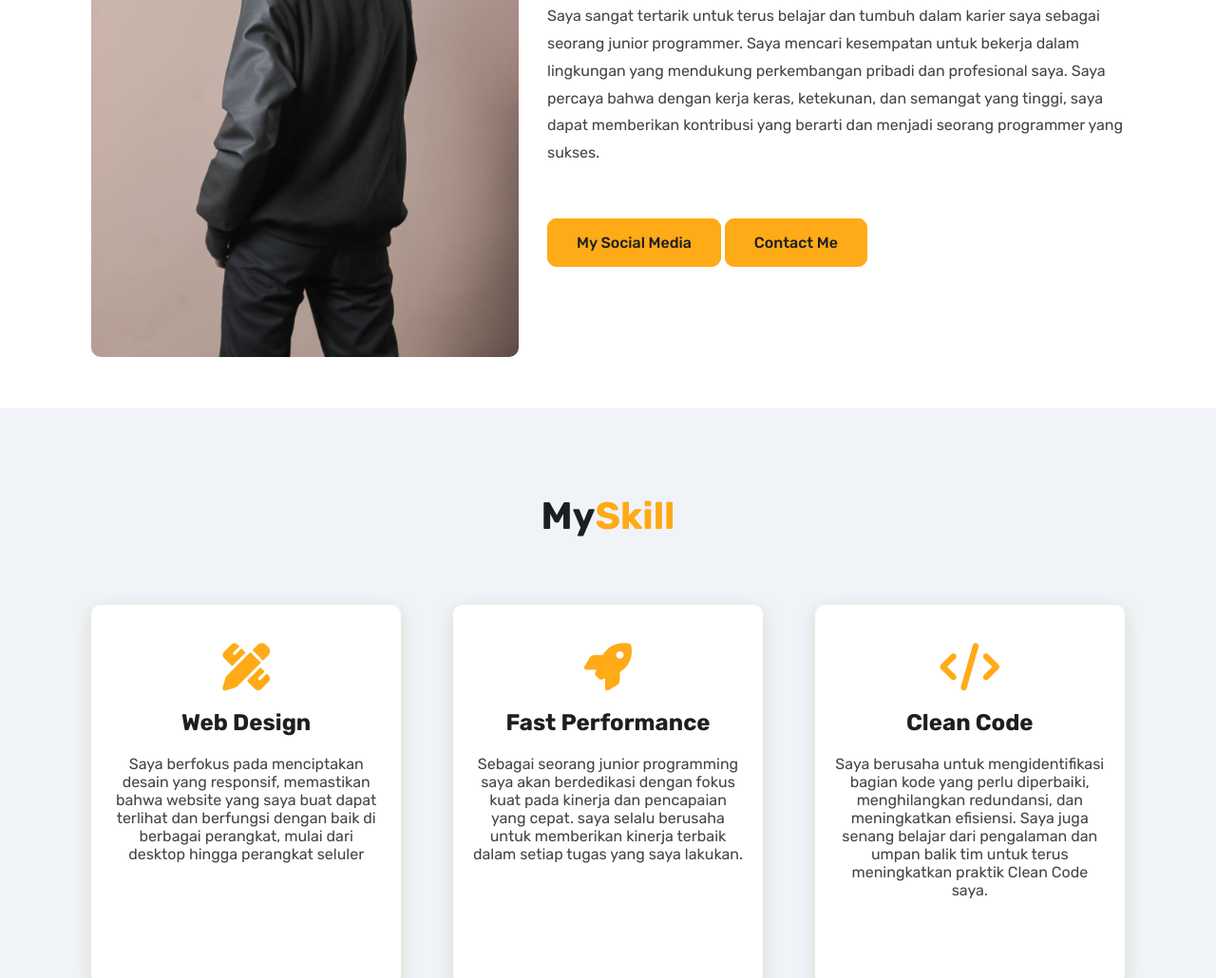
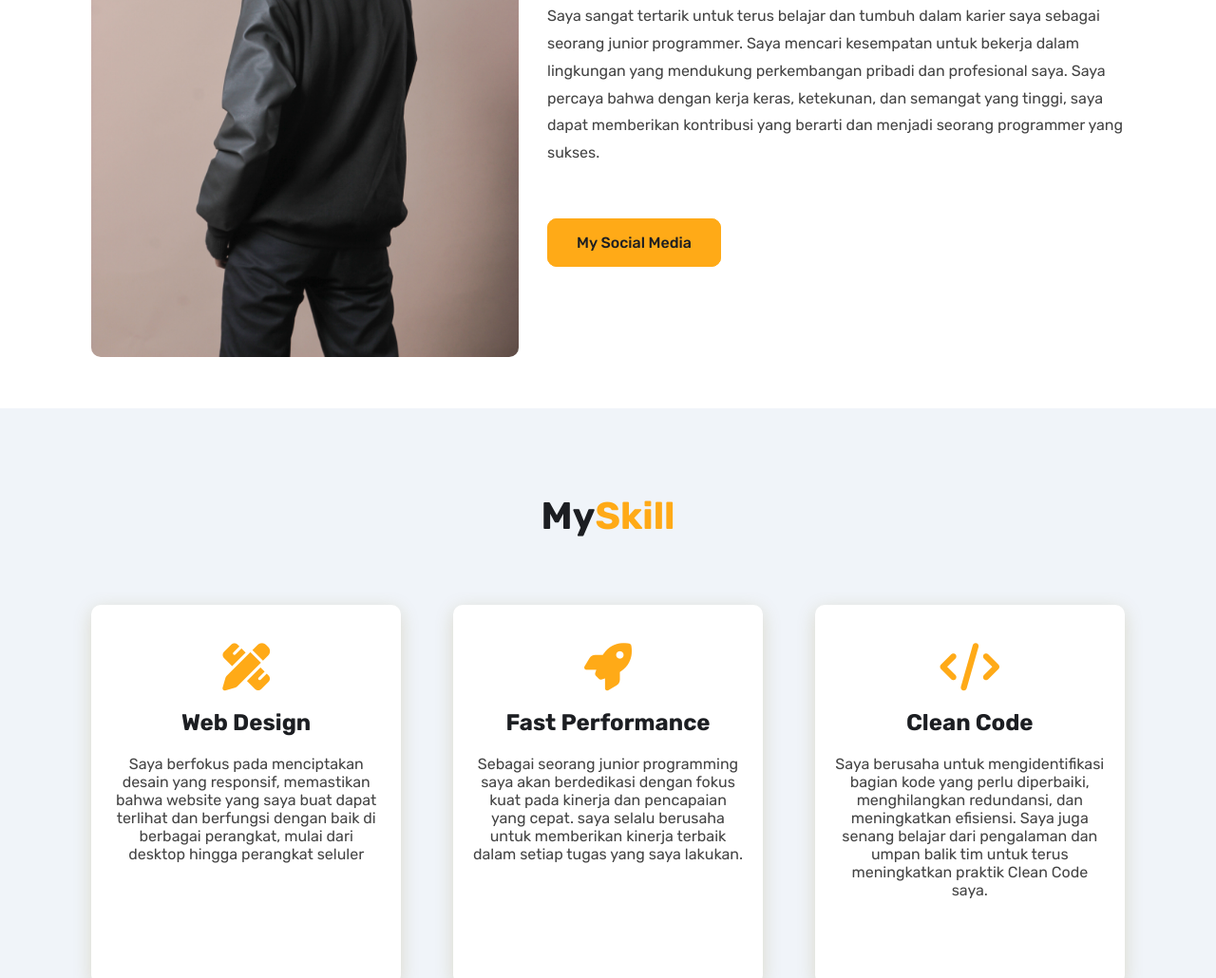
Before and after one commit to Uginugi/portofolio-nugi-nugraha, a plain HTML site: page index.htm in a window 1280 px wide. Shown: the part 1189-2219 px from the top of the page at 95% size. Drawn offline with Linux system fonts and the light colour scheme.

Commit message:
Nugi-Nugraha2

```diff
--- a/index.htm
+++ b/index.htm
@@ -60,7 +60,6 @@
           </p>
           <div class="btns">
             <a href="https://www.instagram.com/uginugi_/" class="btn">My Social Media</a>
-            <a href="contact" class="btn">Contact Me</a>
           </div>
         </div>
       </div>
```
